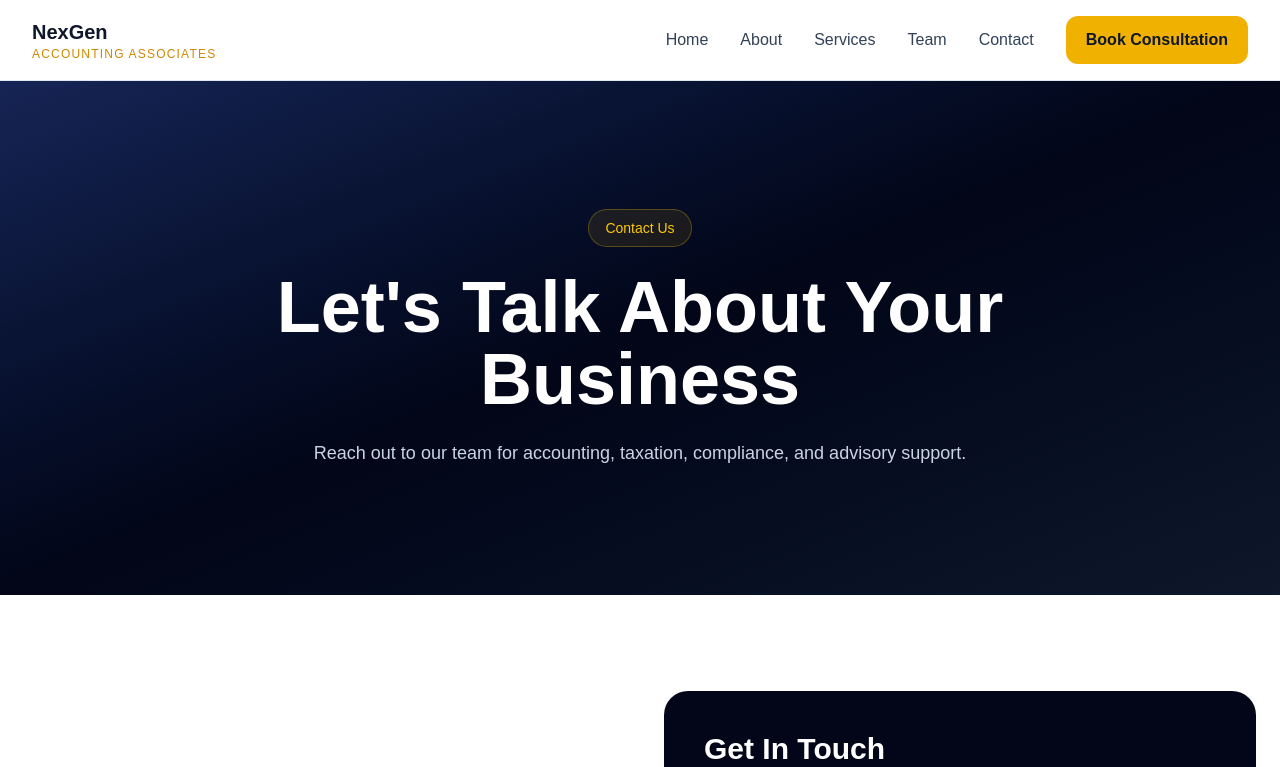
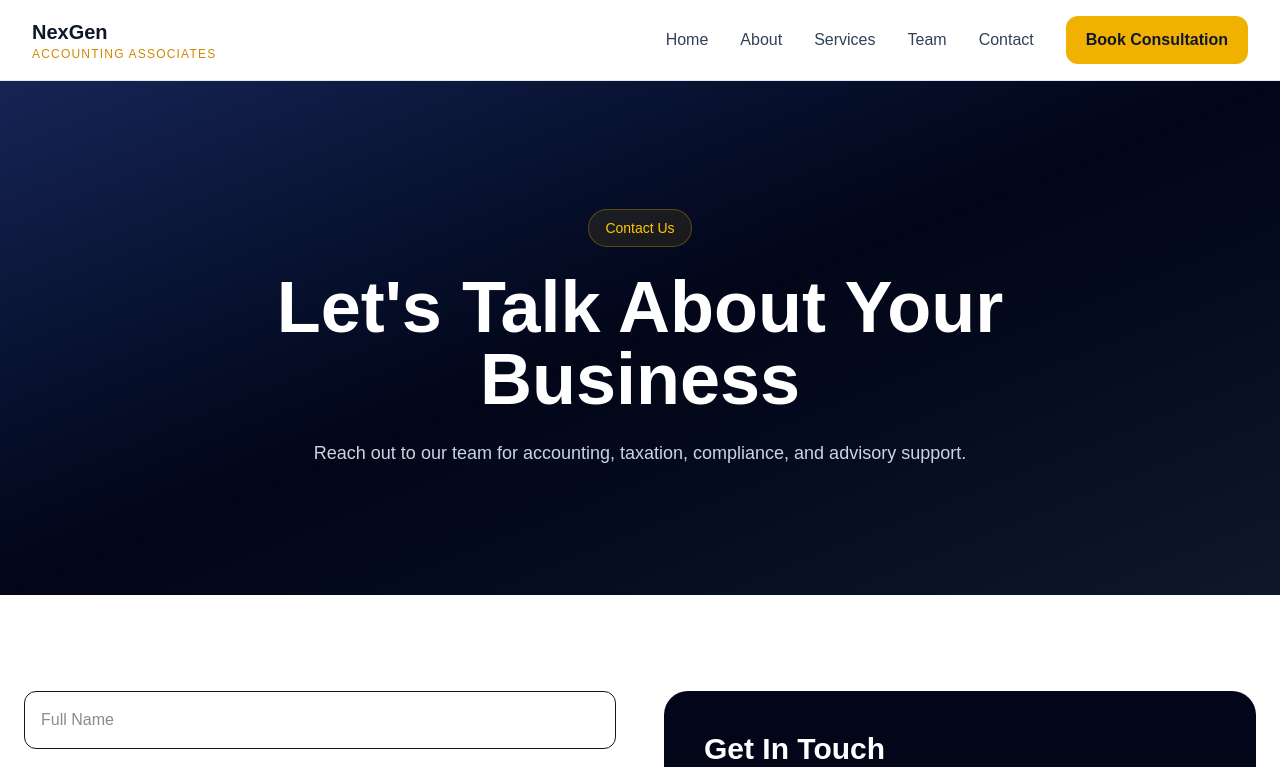
Before and after one commit to manavpal-dev/NexGen, a Next.js app: page /contact in a window 1280 px wide. Shown: the top 767 px of the page. Built offline with nearby package versions, Linux system fonts and the light colour scheme.

Commit message:
feat: uncomment and restore ContactForm in ContactPage

```diff
--- a/src/app/contact/page.tsx
+++ b/src/app/contact/page.tsx
@@ -1,5 +1,5 @@
 import PageHero from "@/components/shared/PageHero";
-// import ContactForm from "@/components/contact/ContactForm";
+import ContactForm from "@/components/contact/ContactForm";
 
 export default function ContactPage() {
   return (
@@ -13,7 +13,7 @@ export default function ContactPage() {
       <section className="py-24">
         <div className="mx-auto grid max-w-7xl gap-12 px-6 lg:grid-cols-2">
           <div>
-            {/* <ContactForm /> */}
+            <ContactForm />
           </div>
 
           <div className="rounded-3xl bg-slate-950 p-10 text-white">
```
